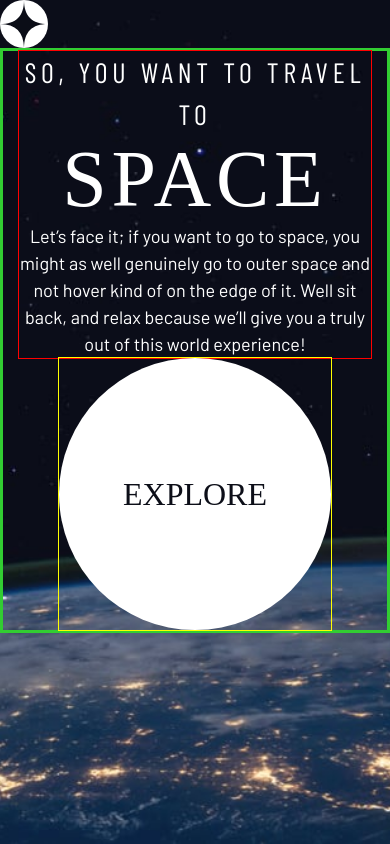
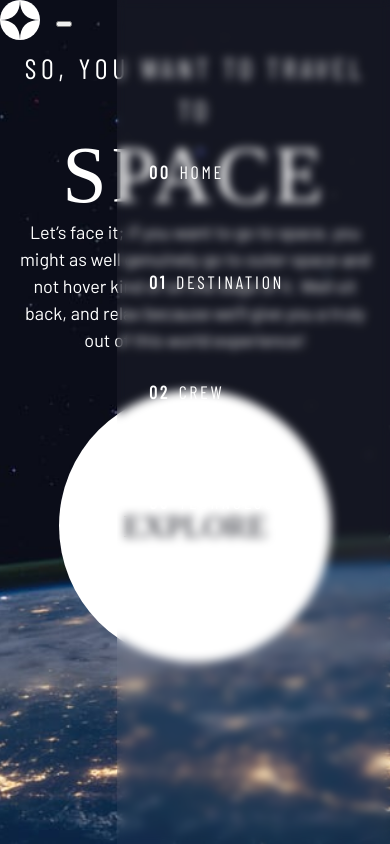
Before and after one commit to 0xEddie/space-tourism-brochure, a React (Vite) app: page / in a window 390 px wide. Built offline with nearby package versions, Linux system fonts and the light colour scheme; a web font is replaced by a local one.

Commit message:
Make navbar mobile responsive

```diff
--- a/src/index.css
+++ b/src/index.css
@@ -33,6 +33,11 @@
 	gap: var(--gap, 1rem);
 }
 
+.inline-flex {
+	display: inline-flex;
+	gap: var(--gap, 1rem);
+}
+
 .grid {
 	display: grid;
 	gap: var(--gap, 1rem);
@@ -49,21 +54,13 @@
 	text-align: center;
 	display: grid;
 	column-gap: var(--container-gap, 2em);
+	row-gap: var(--container-gap, 2em);
 	place-items: center;
 	padding-inline: 1rem;
-	border: 3px solid limegreen;
 }
 
 .grid-container * {
 	max-width: 50ch;
-}
-
-.grid-container > *:first-child {
-	outline: 1px solid red;
-}
-
-.grid-container > *:last-child {
-	outline: 1px solid yellow;
 }
 
 .grid-container > *:last-child {
@@ -263,11 +260,22 @@ h6 {
 }
 
 .primary-navigation {
-	--gap: 8rem;
 	--underline-gap: 2rem;
 	list-style: none;
 	padding: 0;
 	margin: 0;
+	background-color: hsl(var(--clr-white) / 0.04);
+	backdrop-filter: blur(5px);
+}
+
+@media (max-width: 35rem) {
+	.primary-navigation {
+		padding: min(20rem, 15vh) 2rem;
+		flex-direction: column;
+		inset: 0 0 0 30%;
+		position: fixed;
+		z-index: 1000;
+	}
 }
 
 .primary-navigation a {
@@ -362,6 +370,39 @@ h6 {
 }
 
 /* ---------        --------- */
+/*           Header           */
+/* ---------        --------- */
+.primary-header {
+	align-items: center;
+}
+
+.logo-wrapper {
+	/* display: inline-block; */
+	flex: 0 0 auto;
+}
+
+.logo {
+	display: inline-block;
+	width: 40px;
+}
+
+@media (min-width: 35rem) {
+	.primary-header {
+		margin-top: 40px;
+	}
+
+	.logo {
+		width: min-content;
+	}
+}
+
+@media (min-width: 45rem) {
+	.primary-header {
+		margin-top: 40px;
+	}
+}
+
+/* ---------        --------- */
 /*      Page Backgrounds      */
 /* ---------        --------- */
 body {
@@ -382,7 +423,3 @@ body {
 		background-image: url(/src/assets/home/background-home-desktop.jpg);
 	}
 }
-
-.primary-header nav {
-	display: none;
-}
--- a/src/routes/Root.jsx
+++ b/src/routes/Root.jsx
@@ -10,39 +10,66 @@ export default function Root() {
 function Header() {
 	return (
 		<header className="primary-header flex">
-			<div>
 			{/* wrap img in div, fixes flexbox issue */}
+			<div className="logo-wrapper">
 				<img
 					src="/src/assets/shared/logo.svg"
 					alt="space tourism logo"
 					className="logo"
 				/>
 			</div>
+			<button className="mobile-nav-toggle" aria-controls="primary-navigation">
+				{/* mobile nav button text only visible to screen readers */}
+				<span className="sr-only" aria-expanded="false">
+					Menu
+				</span>
+			</button>
+			<Navbar />
+		</header>
+	);
+}
+
+function Navbar() {
+	return (
 		<nav>
-				<ul className="primary-navigation underline-indicators flex">
-					<li className="ff-sans-cond uppercase letter-spacing-2">
-						<a href="./#" className="text-white">
+			<ul
+				id="primary-navigate"
+				className="primary-navigation underline-indicators flex"
+			>
+				<li>
+					<a
+						href="./#"
+						className="text-white ff-sans-cond uppercase letter-spacing-2"
+					>
 						<span>00</span>Home
 					</a>
 				</li>
-					<li className="ff-sans-cond uppercase letter-spacing-2">
-						<a href="./#" className="text-white">
+				<li>
+					<a
+						href="./#"
+						className="text-white ff-sans-cond uppercase letter-spacing-2"
+					>
 						<span>01</span>Destination
 					</a>
 				</li>
-					<li className="ff-sans-cond uppercase letter-spacing-2">
-						<a href="./#" className="text-white">
+				<li>
+					<a
+						href="./#"
+						className="text-white ff-sans-cond uppercase letter-spacing-2"
+					>
 						<span>02</span>Crew
 					</a>
 				</li>
-					<li className="ff-sans-cond uppercase letter-spacing-2">
-						<a href="./#" className="text-white">
+				<li>
+					<a
+						href="./#"
+						className="text-white ff-sans-cond uppercase letter-spacing-2"
+					>
 						<span>03</span>Technology
 					</a>
 				</li>
 			</ul>
 		</nav>
-		</header>
 	);
 }
 
```
Lines whose indentation alone changed are shown as unchanged.
